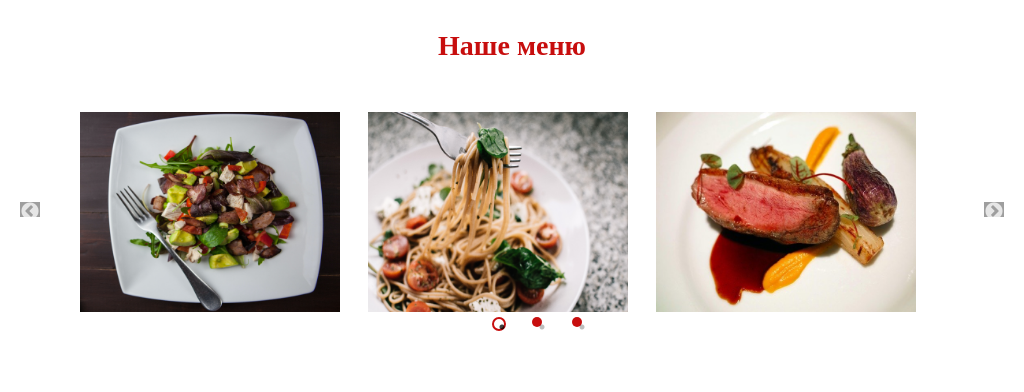
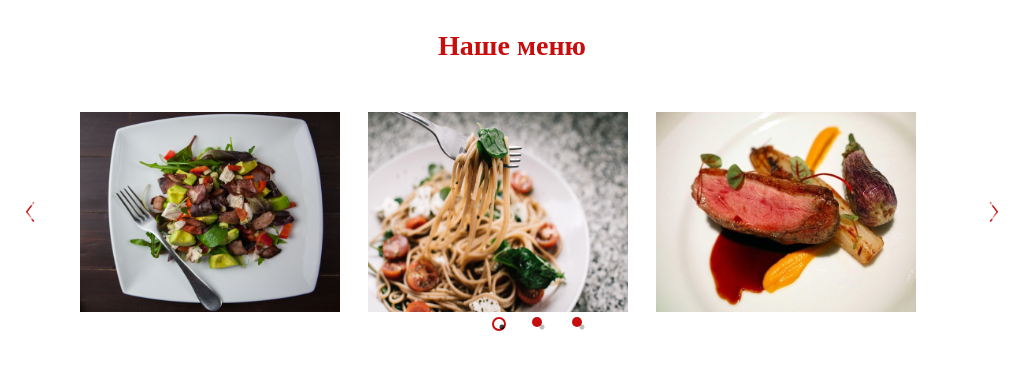
Before and after one commit to web-Hobbit/web-Hobbit.github.io, a PHP site: page / in a window 1024 px wide. Shown: the part 800-1192 px from the top of the page. Run offline with PHP 8.4, Linux system fonts and the light colour scheme; some libraries are stand-ins or nearby versions; grey boxes are pictures that could not be loaded.

Commit message:
Update style.css

```diff
--- a/css/style.css
+++ b/css/style.css
@@ -61,7 +61,7 @@ html, body{
 /*Низ шапки(картинка)*/
 
 .nav-bottom{
-	background-image: url("C:/Users/User/Desktop/Restorant/img/NavBottomImg.jpg");
+	background-image: url("/img/NavBottomImg.jpg");
 	background-position: center;
 	background-size: cover;
 	background-repeat: no-repeat;
@@ -183,7 +183,7 @@ html, body{
 
 @media screen and (min-width: 320px) and (max-width: 480px){
 	.nav-bottom{
-	background-image: url("C:/Users/User/Desktop/Restorant/img/NavBottomImg.jpg");
+	background-image: url("/img/NavBottomImg.jpg");
 	background-position: center;
 	background-size: cover;
 	background-repeat: no-repeat;
@@ -254,7 +254,7 @@ html, body{
     background-color: transparent;
     outline:none;
 	left: 0;
-	background: url("C:/Users/User/Desktop/Restorant/img/elements/left-chevron.svg") 0 0 / 100% no-repeat;
+	background: url("/img/left-chevron.svg") 0 0 / 100% no-repeat;
 }
 /*Стрелка вправо*/
 .slick-arrow.slick-next{
@@ -263,7 +263,7 @@ html, body{
     background-color: transparent;
     outline:none;
     right: 0;
-	background: url("C:/Users/User/Desktop/Restorant/img/elements/right-chevron.svg") 0 0 / 100% no-repeat;
+	background: url("/img/right-chevron.svg") 0 0 / 100% no-repeat;
 }
 
 .slider{
@@ -319,7 +319,7 @@ html, body{
     background-color: transparent;
     outline:none;
 	left: 0;
-	background: url("C:/Users/User/Desktop/Restorant/img/elements/left-chevron.svg") 0 0 / 100% no-repeat;
+	background: url("/img/left-chevron.svg") 0 0 / 100% no-repeat;
 }
 /*Стрелка вправо*/
 .slick-arrow.slick-next{
@@ -328,7 +328,7 @@ html, body{
     background-color: transparent;
     outline:none;
     right: 0;
-	background: url("C:/Users/User/Desktop/Restorant/img/elements/right-chevron.svg") 0 0 / 100% no-repeat;
+	background: url("/img/right-chevron.svg") 0 0 / 100% no-repeat;
 }
 
 .slider{
@@ -392,7 +392,7 @@ html, body{
     background-color: transparent;
     outline:none;
 	left: -30px;
-	background: url("C:/Users/User/Desktop/Restorant/img/elements/left-chevron.svg") 0 0 / 100% no-repeat;
+	background: url("/img/left-chevron.svg") 0 0 / 100% no-repeat;
 }
 /*Стрелка вправо*/
 .slick-arrow.slick-next{
@@ -401,7 +401,7 @@ html, body{
     background-color: transparent;
     outline:none;
     right: -30px;
-	background: url("C:/Users/User/Desktop/Restorant/img/elements/right-chevron.svg") 0 0 / 100% no-repeat;
+	background: url("/img/right-chevron.svg") 0 0 / 100% no-repeat;
 }
 
 }
```
